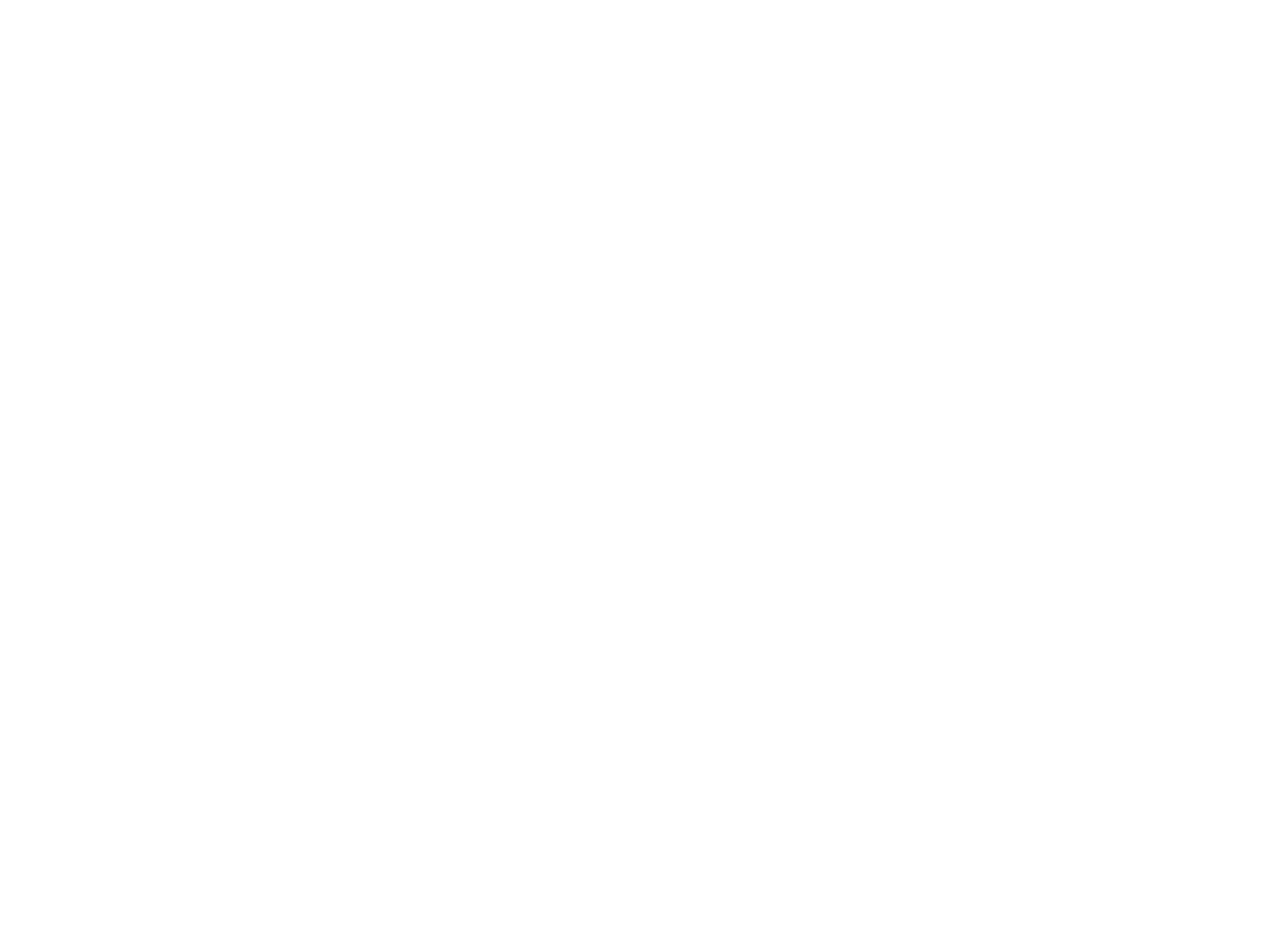
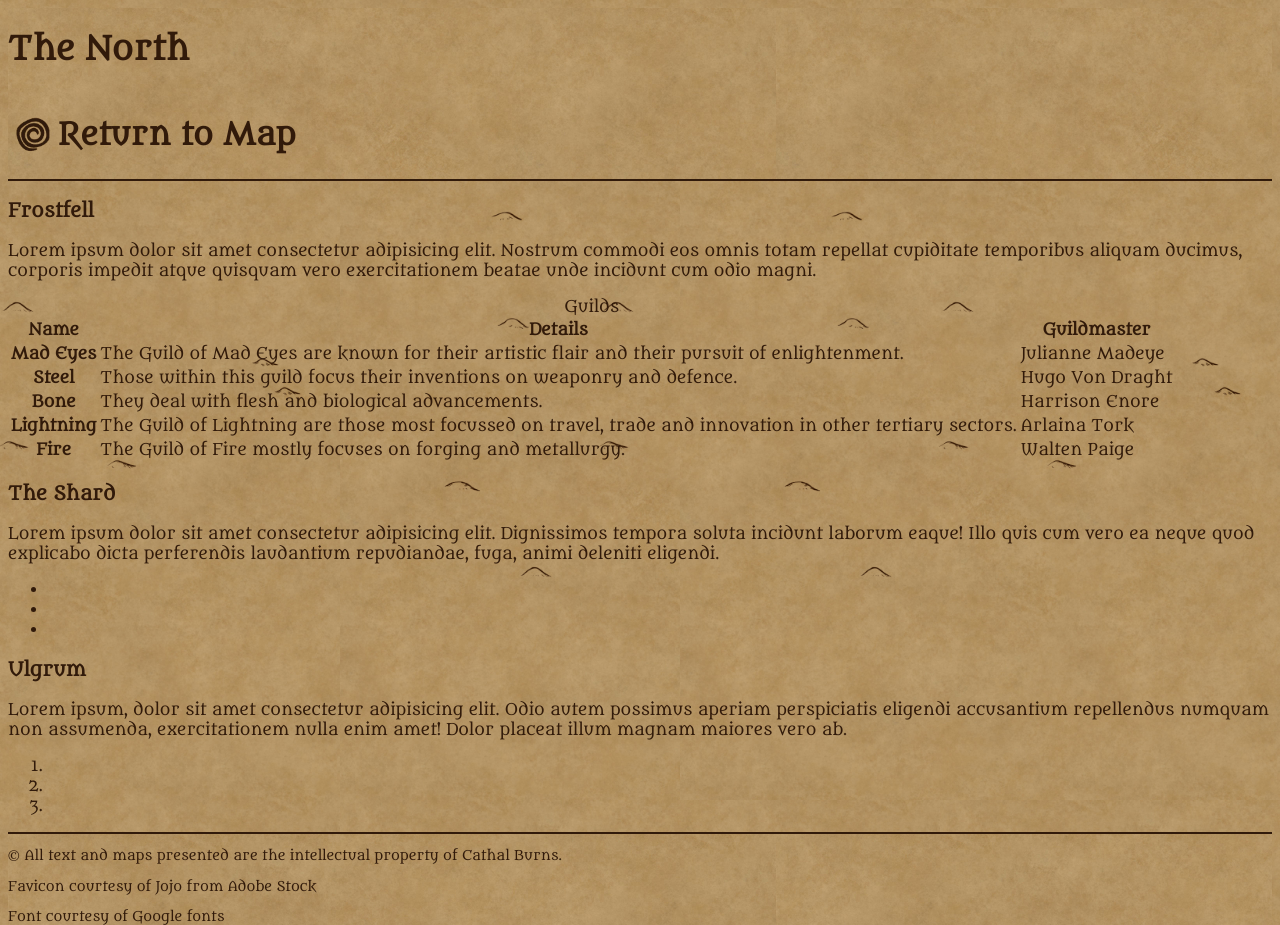
Before and after one commit to cathalb223/CS-1115, a plain HTML site: page The_North.html in a window 1280 px wide. Before the commit the page ends 800 px from the top, so only its background shows below. Drawn offline with Linux system fonts and the light colour scheme.

Commit message:
did a lot of stuff. Reformatted storage, added content to north. Fixed nav in main css

```diff
--- a/The_North.html
+++ b/The_North.html
@@ -0,0 +1,93 @@
+<!DOCTYPE html>
+
+<html lang="en">
+
+    <head>
+    <meta charset="utf-8"/>
+    <meta name="viewport" content="initial-scale=1.0, width=device-width" />
+    <title>Ethos</title>
+    <link rel="icon" href="dragon.ico">
+    <link rel="stylesheet" href="styles/mainstyles.css">
+    <link rel="stylesheet" href="styles/NorthStyles.css">
+    </head>
+
+    <body>
+        <header>
+            <h1>The North</h1>
+            <nav>
+                <a href="index.html">
+                <img src="images/ethos_portal.png">
+                <h2>Return to Map</h2>
+                </a>
+            </nav>
+        </header>
+
+        <main>
+            <section>
+                <h3>Frostfell</h3>
+                <p>Lorem ipsum dolor sit amet consectetur adipisicing elit. Nostrum commodi eos omnis totam repellat cupiditate temporibus aliquam ducimus, corporis impedit atque quisquam vero exercitationem beatae unde incidunt cum odio magni.</p>
+                <table>
+                    <caption>Guilds</caption>
+                    <tr>
+                        <th scope="col">Name</th>
+                        <th scope="col">Details</th>
+                        <th scope="col">Guildmaster</th>
+                    </tr>
+                    <tr>
+                        <th scope="row">Mad Eyes</th>
+                        <td>The Guild of Mad Eyes are known for their artistic flair and their pursuit of enlightenment.</td>
+                        <td>Julianne Madeye</td>
+                    </tr>
+                    <tr>
+                        <th scope="row">Steel</th>
+                        <td>Those within this guild focus their inventions on weaponry and defence.</td>
+                        <td>Hugo Von Draght</td>
+                    </tr>
+                    <tr>
+                        <th scope="row">Bone</th>
+                        <td>They deal with flesh and biological advancements.</td>
+                        <td>Harrison Enore</td>
+                    </tr>
+                    <tr>
+                        <th scope="row">Lightning</th>
+                        <td>The Guild of Lightning are those most focussed on travel, trade and innovation in other tertiary sectors. </td>
+                        <td>Arlaina Tork</td>
+                    </tr>
+                    <tr>
+                        <th scope="row">Fire</td>
+                        <td>The Guild of Fire mostly focuses on forging and metallurgy.</td>
+                        <td>Walten Paige</td>
+                    </tr>
+                </table>
+            </section>
+            <section>
+                <h3>The Shard</h3>
+                <p>Lorem ipsum dolor sit amet consectetur adipisicing elit. Dignissimos tempora soluta incidunt laborum eaque! Illo quis cum vero ea neque quod explicabo dicta perferendis laudantium repudiandae, fuga, animi deleniti eligendi.</p>
+                <ul>
+                    <li></li>
+                    <li></li>
+                    <li></li>
+                </ul>
+            </section>
+            <section>
+                <h3>Ulgrum</h3>
+                <p>Lorem ipsum, dolor sit amet consectetur adipisicing elit. Odio autem possimus aperiam perspiciatis eligendi accusantium repellendus numquam non assumenda, exercitationem nulla enim amet! Dolor placeat illum magnam maiores vero ab.</p>
+                <ol>
+                    <li></li>
+                    <li></li>
+                    <li></li>
+                </ol>
+            </section>
+        </main>
+        <footer>
+            <small>
+
+                <p>&copy; All text and maps presented are the intellectual property of Cathal Burns.</p>
+                <p>Favicon courtesy of Jojo from Adobe Stock</p>
+                <p>Font courtesy of Google fonts</p>
+
+            </small>
+        </footer>
+    </body>
+
+</html>
--- a/indexstyles.css
+++ b/styles/indexstyles.css
@@ -5,13 +5,10 @@ nav {
     text-align: center;
 }
 
-footer {
-    border-top: 2px solid var(--base-colour);
-}
 
 @media screen and (min-width: 800px){
     html{
-        background-image: url('images/tile_widescreen.jpg');
+        background-image: url('../images/tile_widescreen.jpg');
         background-repeat: repeat;
     }
 
--- a/mainstyles.css
+++ b/styles/mainstyles.css
@@ -11,7 +11,7 @@
 html {
     --base-colour: #311a0a;
     --bg--colour: #ae8e5d;
-    background-image: url('images/mobile_map.jpg'), url('images/tile.jpg');
+    background-image: url('../images/mobile_map.jpg'), url('../images/tile.jpg');
     background-position: top right, center;
     background-repeat: no-repeat, repeat;
     background-size: contain;
@@ -31,7 +31,7 @@ a:hover {
 }
 
 header {
-    background-image: url('images/tile_empty.jpg');
+    background-image: url('../images/tile_empty.jpg');
     display: flex;
     flex-direction: row;
     flex-wrap: wrap;
@@ -48,5 +48,28 @@ header > h2 {
 }
 
 footer {
-    background-image: url('images/tile_empty.jpg');
+    background-image: url('../images/tile_empty.jpg');
 }
+
+header > nav {
+    width: 100%;
+    margin-left: auto;
+    margin-right: 0%;
+    font-size: 1.25rem;
+}
+
+header a > img {
+    height: 2em;
+    width: 2.5em;
+    align-self: center;
+}
+
+header nav > a {
+    display: flex;
+    flex-direction: row;
+    flex-wrap: wrap;
+}
+
+footer {
+    border-top: 2px solid var(--base-colour);
+}
```
Also changed, not shown: Ethos.html (+4 -3 lines), The_East.html (+43 -0 lines), The_South.html (+49 -0 lines), The_West.html (+50 -0 lines), ethosStyles.css (deleted, +0 -18 lines), index.html (+2 -2 lines), styles/EastStyles.css (added), styles/Metamorphous-Regular.ttf (renamed from Metamorphous-Regular.ttf), styles/NorthStyles.css (added), styles/SouthStyles.css (added), styles/WestStyles.css (added), styles/ethosStyles.css (added).
